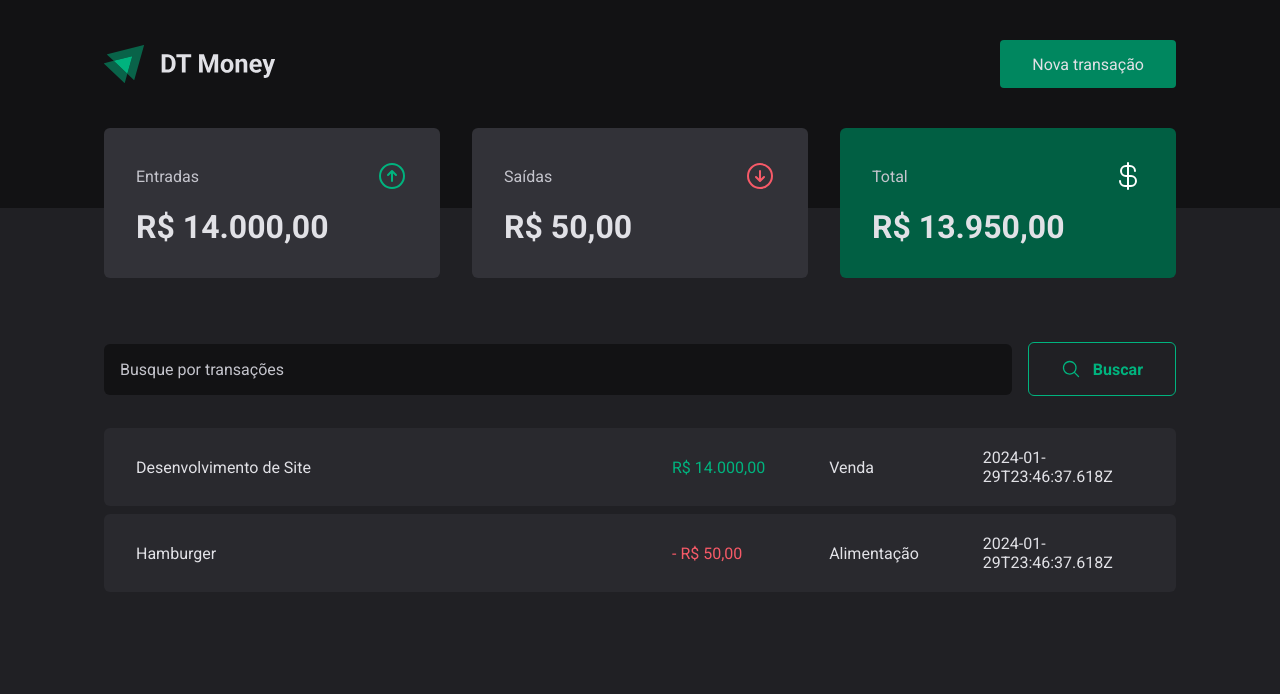
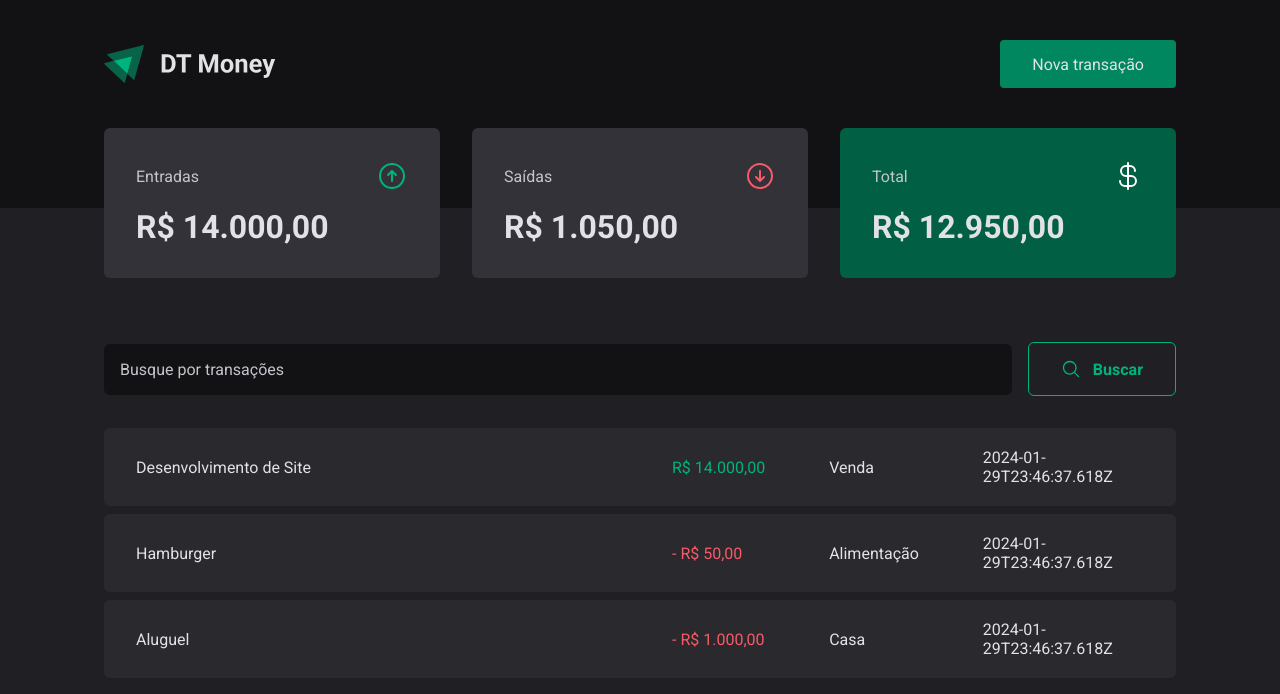
Before and after one commit to samuel-cabral/ignite-dt-money, a React (Vite) app: page / in a window 1280 px wide. Shown: the top 694 px of the page. Built offline with nearby package versions, Linux system fonts and the light colour scheme; data requests are answered from the project's data file.

Commit message:
feat: fetching transactions

```diff
--- a/server.json
+++ b/server.json
@@ -15,6 +15,14 @@
       "category": "Alimentação",
       "price": 50,
       "createdAt": "2024-01-29T23:46:37.618Z"
+    },
+    {
+      "id": "3",
+      "description": "Aluguel",
+      "type": "outcome",
+      "category": "Casa",
+      "price": 1000,
+      "createdAt": "2024-01-29T23:46:37.618Z"
     }
   ]
 }
--- a/src/contexts/TransactionsContext.tsx
+++ b/src/contexts/TransactionsContext.tsx
@@ -17,6 +17,7 @@ interface Transaction {
 
 interface TransactionContextType {
   transactions: Transaction[]
+  fetchTransactions: (search?: string) => Promise<void>
 }
 
 interface TransactionsProviderProps {
@@ -28,8 +29,14 @@ const TransactionsContext = createContext({} as TransactionContextType)
 export function TransactionsProvider({ children }: TransactionsProviderProps) {
   const [transactions, setTransactions] = useState<Transaction[]>([])
 
-  async function fetchTransactions() {
-    const response = await fetch('http://localhost:3333/transactions')
+  async function fetchTransactions(query?: string) {
+    const url = new URL('http://localhost:3333/transactions')
+
+    if (query) {
+      url.searchParams.append('q', query)
+    }
+
+    const response = await fetch(url)
     const data = await response.json()
 
     setTransactions(data)
@@ -40,7 +47,7 @@ export function TransactionsProvider({ children }: TransactionsProviderProps) {
   }, [])
 
   return (
-    <TransactionsContext.Provider value={{ transactions }}>
+    <TransactionsContext.Provider value={{ transactions, fetchTransactions }}>
       {children}
     </TransactionsContext.Provider>
   )
--- a/src/pages/Transactions/components/SearchForm/index.tsx
+++ b/src/pages/Transactions/components/SearchForm/index.tsx
@@ -2,6 +2,7 @@ import { zodResolver } from '@hookform/resolvers/zod'
 import { MagnifyingGlass } from '@phosphor-icons/react'
 import { useForm } from 'react-hook-form'
 import { z } from 'zod'
+import { useTransactions } from '../../../../contexts/TransactionsContext'
 import { SearchFormContainer } from './styles'
 
 const searchFormSchema = z.object({
@@ -11,6 +12,8 @@ const searchFormSchema = z.object({
 type SearchFormValues = z.infer<typeof searchFormSchema>
 
 export function SearchForm() {
+  const { fetchTransactions } = useTransactions()
+
   const {
     register,
     handleSubmit,
@@ -20,7 +23,7 @@ export function SearchForm() {
   })
 
   async function handleSearchTransactions(data: SearchFormValues) {
-    await new Promise((resolve) => setTimeout(resolve, 2000))
+    await fetchTransactions(data.query)
 
     console.log(data)
   }
```
